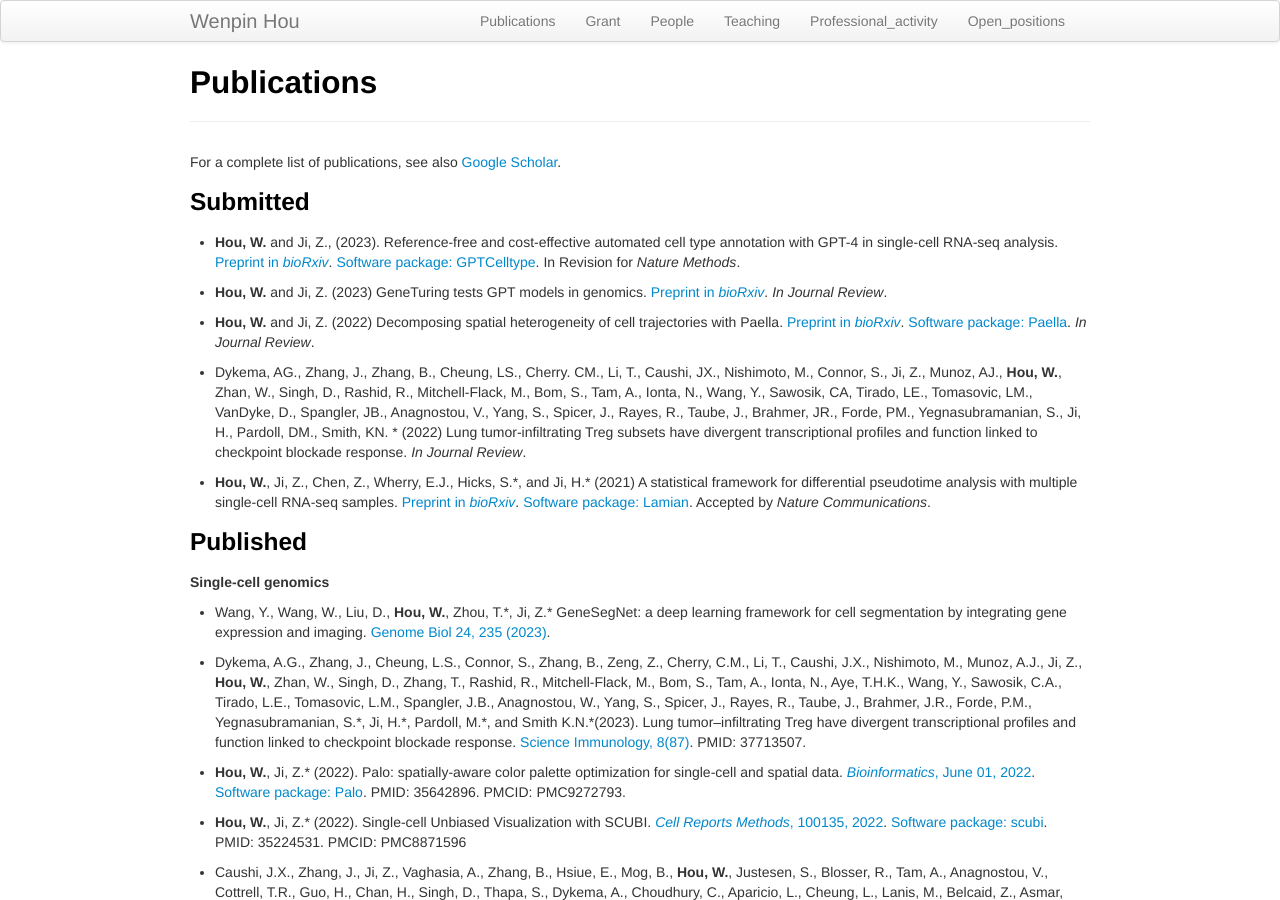
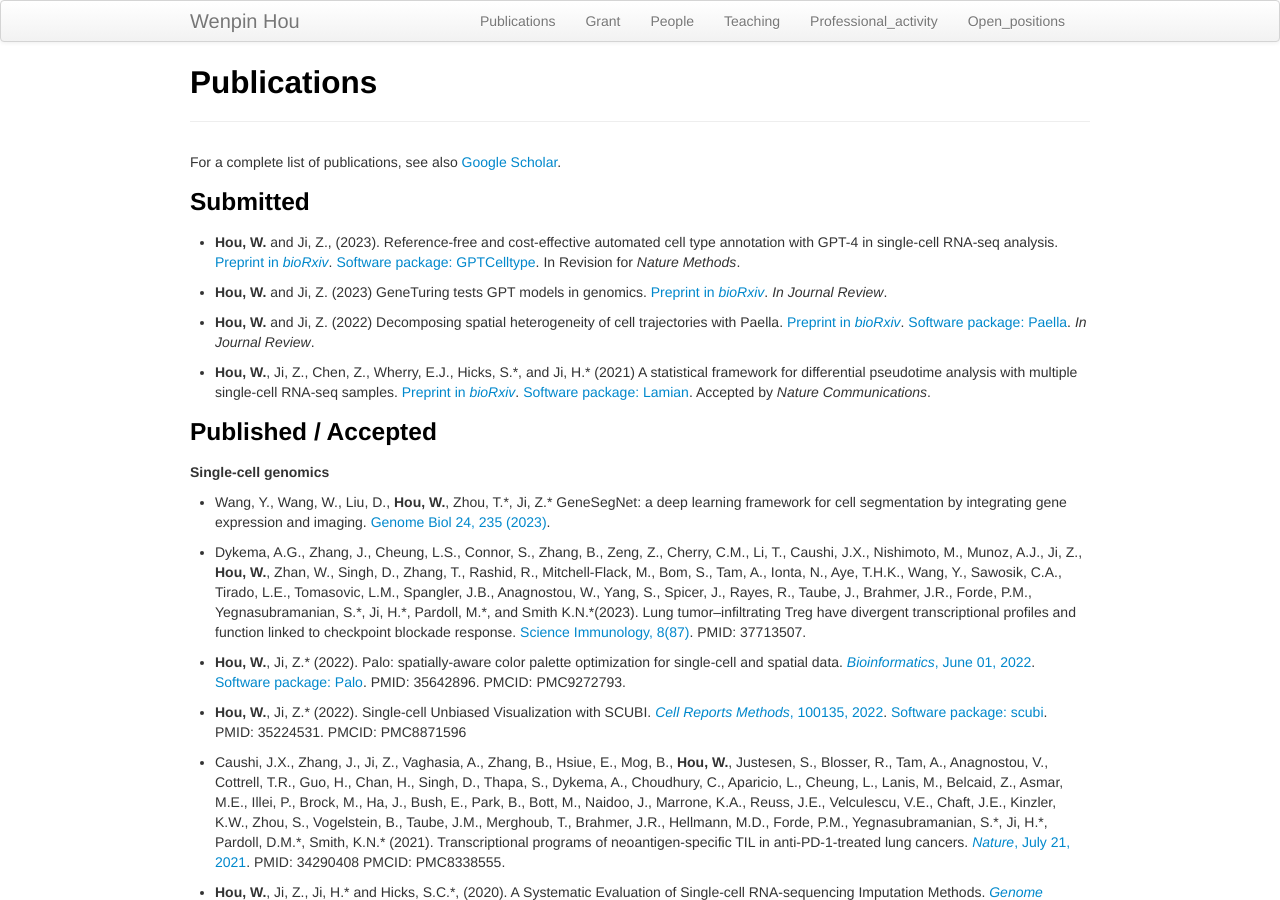
Before and after one commit to Winnie09/Wenpin_Hou, a Jekyll site: the page built from pages/publications.md, in a window 1280 px wide and 900 px high. Built offline with Jekyll 4.4.1, drawn with Linux system fonts in a browser that asks for light colours.

Commit message:
update publications

```diff
--- a/pages/publications.md
+++ b/pages/publications.md
@@ -16,12 +16,10 @@ For a complete list of publications, see also [Google Scholar](https://scholar.g
 
 - **Hou, W.** and Ji, Z. (2022) Decomposing spatial heterogeneity of cell trajectories with Paella. [Preprint in *bioRxiv*](https://www.biorxiv.org/content/10.1101/2022.09.05.506682v1). [Software package: Paella](https://github.com/Winnie09/Paella). *In Journal Review*.
 
-- Dykema, AG.,  Zhang, J., Zhang, B., Cheung, LS., Cherry. CM., Li, T., Caushi, JX., Nishimoto, M., Connor, S., Ji, Z., Munoz, AJ., **Hou, W.**, Zhan, W., Singh, D., Rashid, R., Mitchell-Flack, M., Bom, S., Tam, A., Ionta, N., Wang, Y., Sawosik, CA, Tirado, LE., Tomasovic, LM., VanDyke, D., Spangler, JB., Anagnostou, V., Yang, S., Spicer, J., Rayes, R., Taube, J., Brahmer, JR., Forde, PM., Yegnasubramanian, S., Ji, H., Pardoll, DM., Smith, KN. \* (2022) Lung tumor-infiltrating Treg subsets have divergent transcriptional profiles and function linked to checkpoint blockade response. *In Journal Review*.
-
 - **Hou, W.**, Ji, Z., Chen, Z., Wherry, E.J., Hicks, S.\*, and Ji, H.\* (2021) A statistical framework for differential pseudotime analysis with multiple single-cell RNA-seq samples. [Preprint in *bioRxiv*](https://www.biorxiv.org/content/10.1101/2021.07.10.451910v1.full.pdf+html). [Software package: Lamian](https://github.com/Winnie09/Lamian). Accepted by *Nature Communications*.
 
 
-### Published
+### Published / Accepted
 ##### Single-cell genomics
 
 - Wang, Y., Wang, W., Liu, D., **Hou, W.**, Zhou, T.\*, Ji, Z.\* GeneSegNet: a deep learning framework for cell segmentation by integrating gene expression and imaging. [Genome Biol 24, 235 (2023)](https://doi.org/10.1186/s13059-023-03054-0).
```
